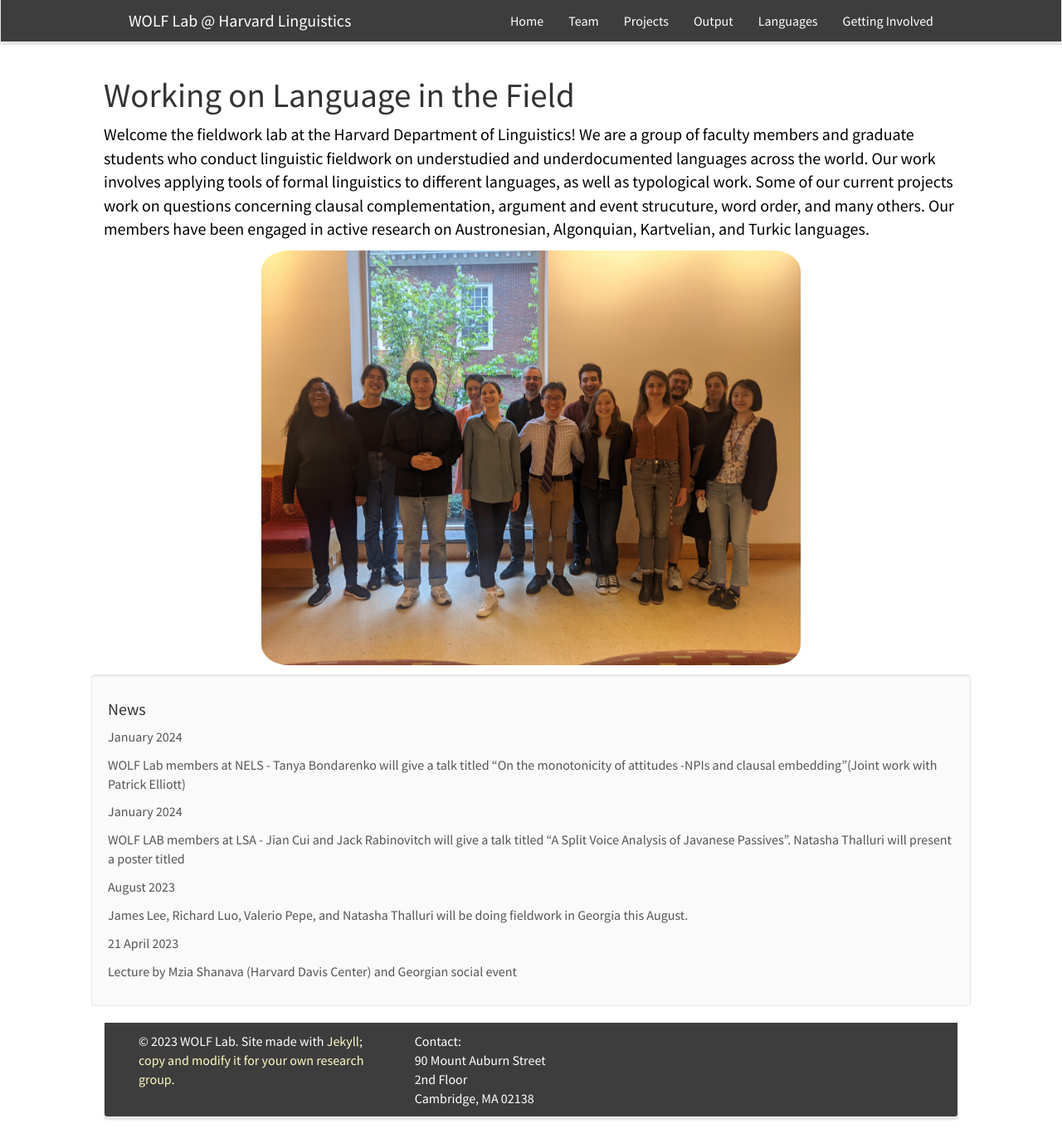
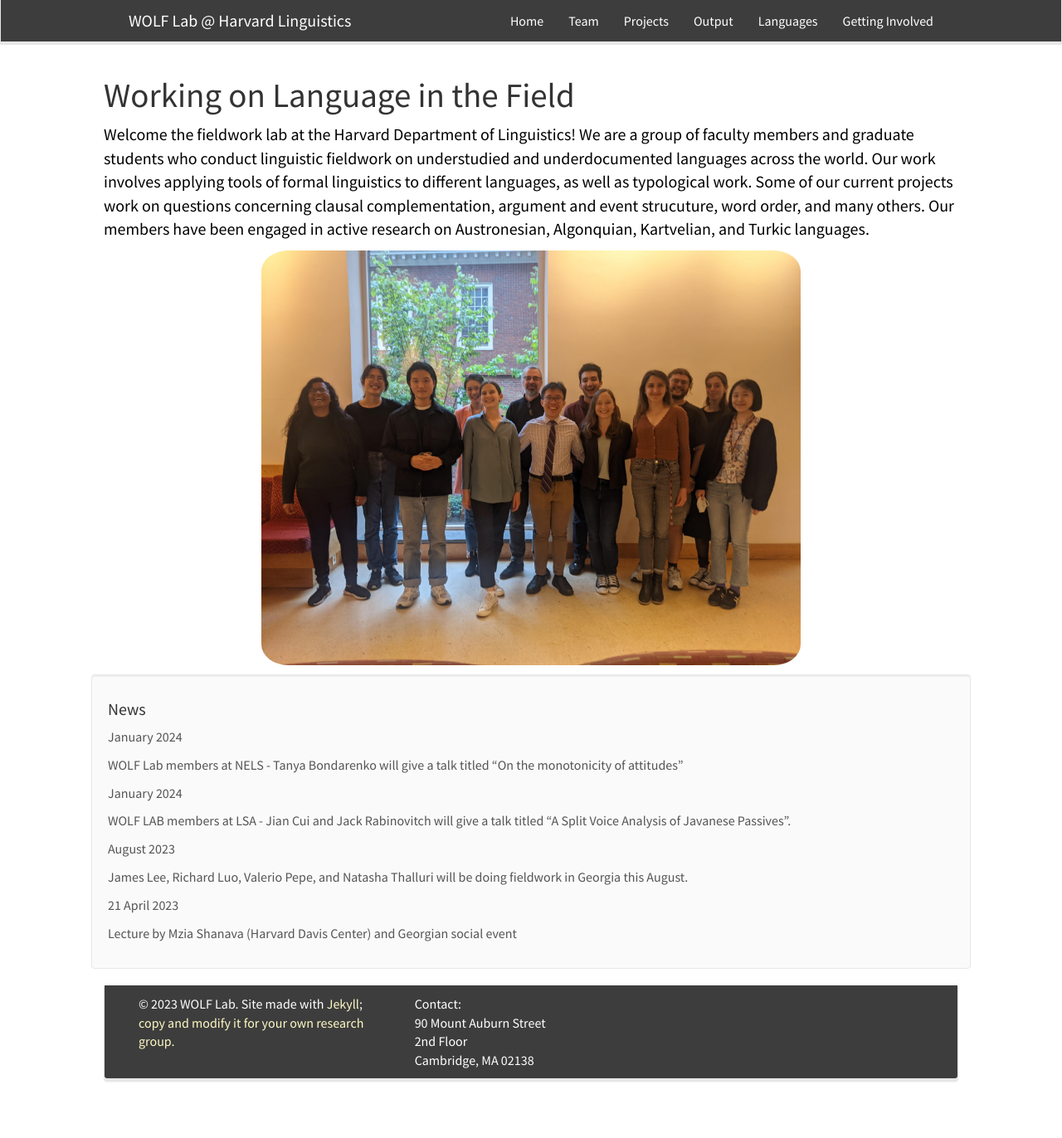
Before and after one commit to fieldlinguistics/fieldlinguistics.github.io, a Jekyll site: the page built from _pages/home.md, in a window 1280 px wide and 1372 px high. Shown: the whole window at 83% size. Built offline with Jekyll 4.4.1, drawn with Linux system fonts in a browser that asks for light colours; nearby versions of some CDN libraries.

Commit message:
Update news.yml

```diff
--- a/_data/news.yml
+++ b/_data/news.yml
@@ -1,8 +1,8 @@
 - date: January 2024
-  headline: WOLF Lab members at NELS - Tanya Bondarenko will give a talk  titled "On the monotonicity of attitudes -NPIs and clausal embedding"(Joint work with Patrick Elliott) #and Yvette Wu will give a talk titled "The morphological distribution of AV vs. PV in Formosan voice systems".
+  headline: WOLF Lab members at NELS - Tanya Bondarenko will give a talk  titled "On the monotonicity of attitudes" #-NPIs and clausal embedding"(Joint work with Patrick Elliott) #and Yvette Wu will give a talk titled "The morphological distribution of AV vs. PV in Formosan voice systems".
 
 - date: January 2024
-  headline: WOLF LAB members at LSA - Jian Cui and Jack Rabinovitch will give a talk titled "A Split Voice Analysis of Javanese Passives". Natasha Thalluri will present a poster titled
+  headline: WOLF LAB members at LSA - Jian Cui and Jack Rabinovitch will give a talk titled "A Split Voice Analysis of Javanese Passives". #Natasha Thalluri will present a poster titled
 
 - date : August 2023
   headline: James Lee, Richard Luo, Valerio Pepe, and Natasha Thalluri will be doing fieldwork in Georgia this August.
```
